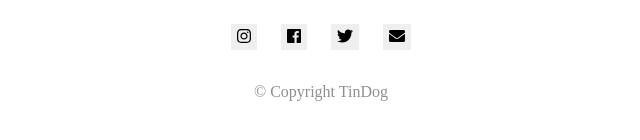
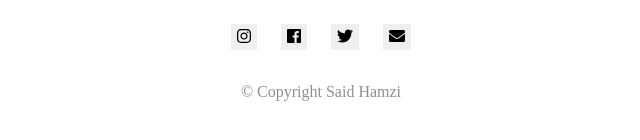
Before and after one commit to saidhamzi/tindog, a plain HTML site: page index.html in a window 1280 px wide. Shown: the part 3090-3230 px from the top of the page, 319-959 px from the left. Drawn offline with nearby package versions, Linux system fonts and the light colour scheme.

Commit message:
Update index.html

```diff
--- a/index.html
+++ b/index.html
@@ -246,13 +246,12 @@
     <button type="button" class="social-btn"><i class="fab fa-twitter"></i> </button>
     <button type="button" class="social-btn"><i class="fas fa-envelope"></i> </button>
 
-    <p>© Copyright TinDog</p>
+    <p>© Copyright Said Hamzi</p>
 
   </div>
 
   </footer>
 
-
 </body>
 
 </html>
```
